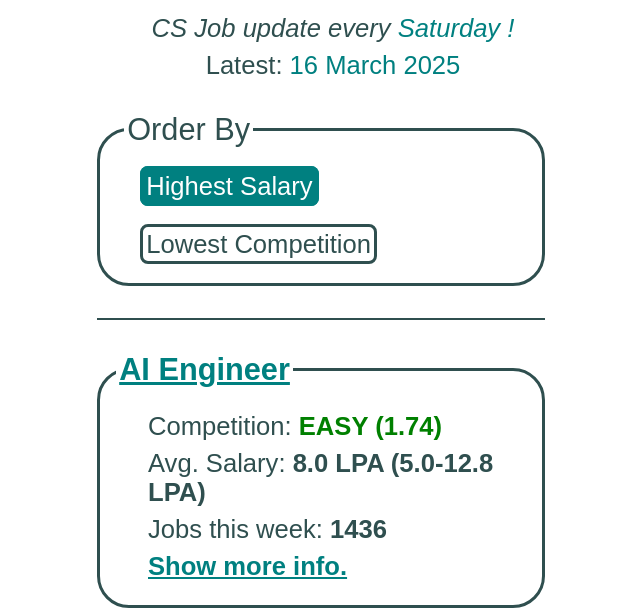
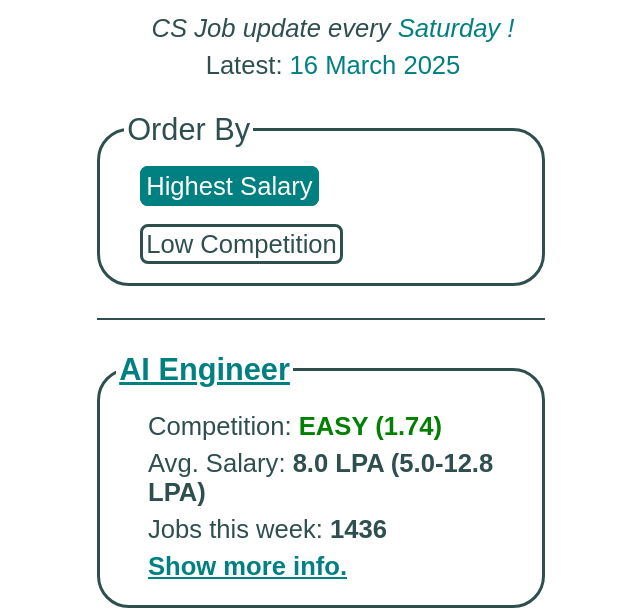
Before and after one commit to axitc/unsaturate, a plain HTML site: page root/index.html in a window 1280 px wide. Shown: the part 220-830 px from the top of the page, without its empty margins (319-959 px from the left). Drawn offline with Linux system fonts and the light colour scheme.

Commit message:
Update index.html

```diff
--- a/root/index.html
+++ b/root/index.html
@@ -29,7 +29,7 @@
 				<a class="selected">Highest Salary</a>
 				<br />
 				<br />
-				<a class="unselected" href="competition.html">Lowest Competition</a>
+				<a class="unselected" href="competition.html">Low Competition</a>
 			</fieldset>
 			<hr />
 
```
